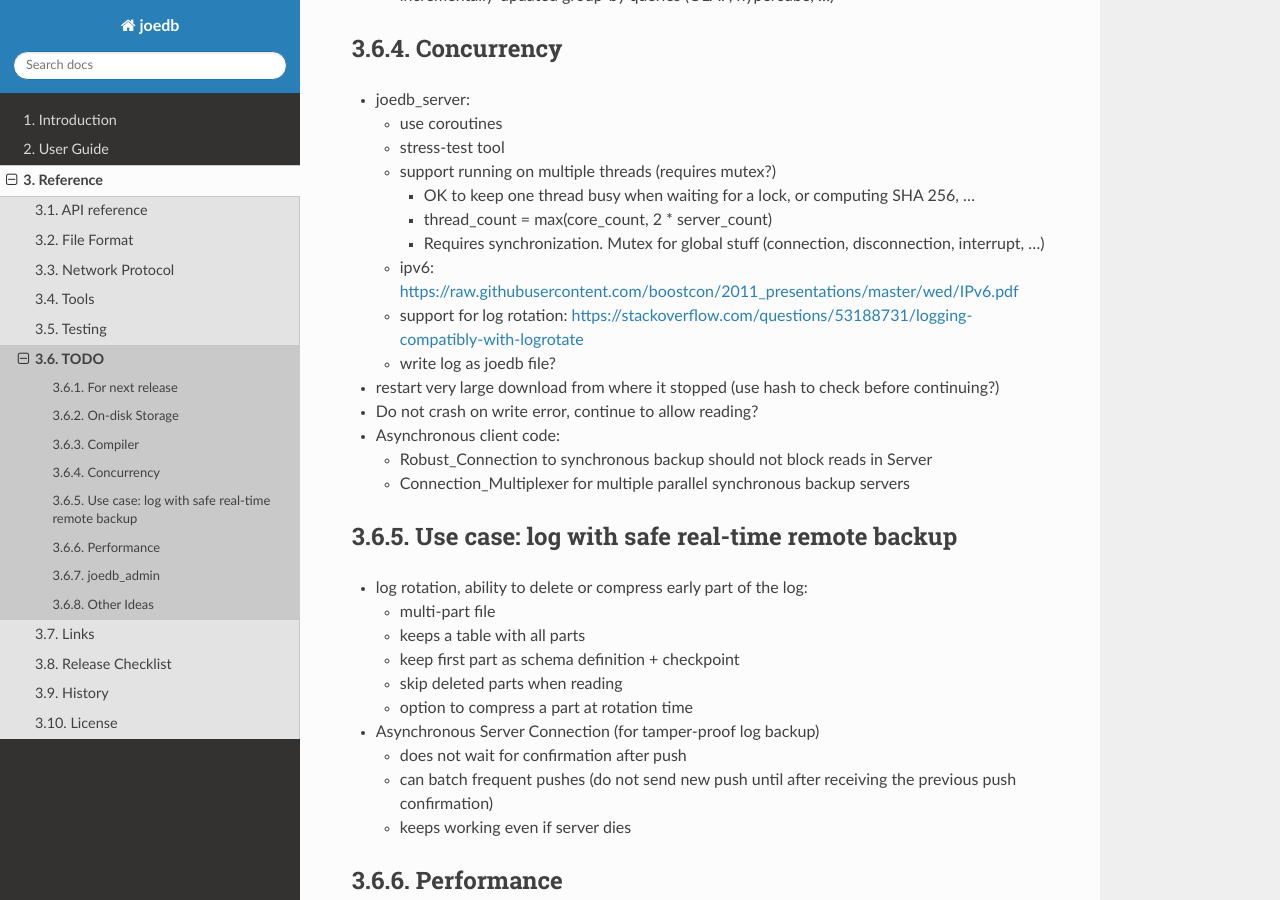
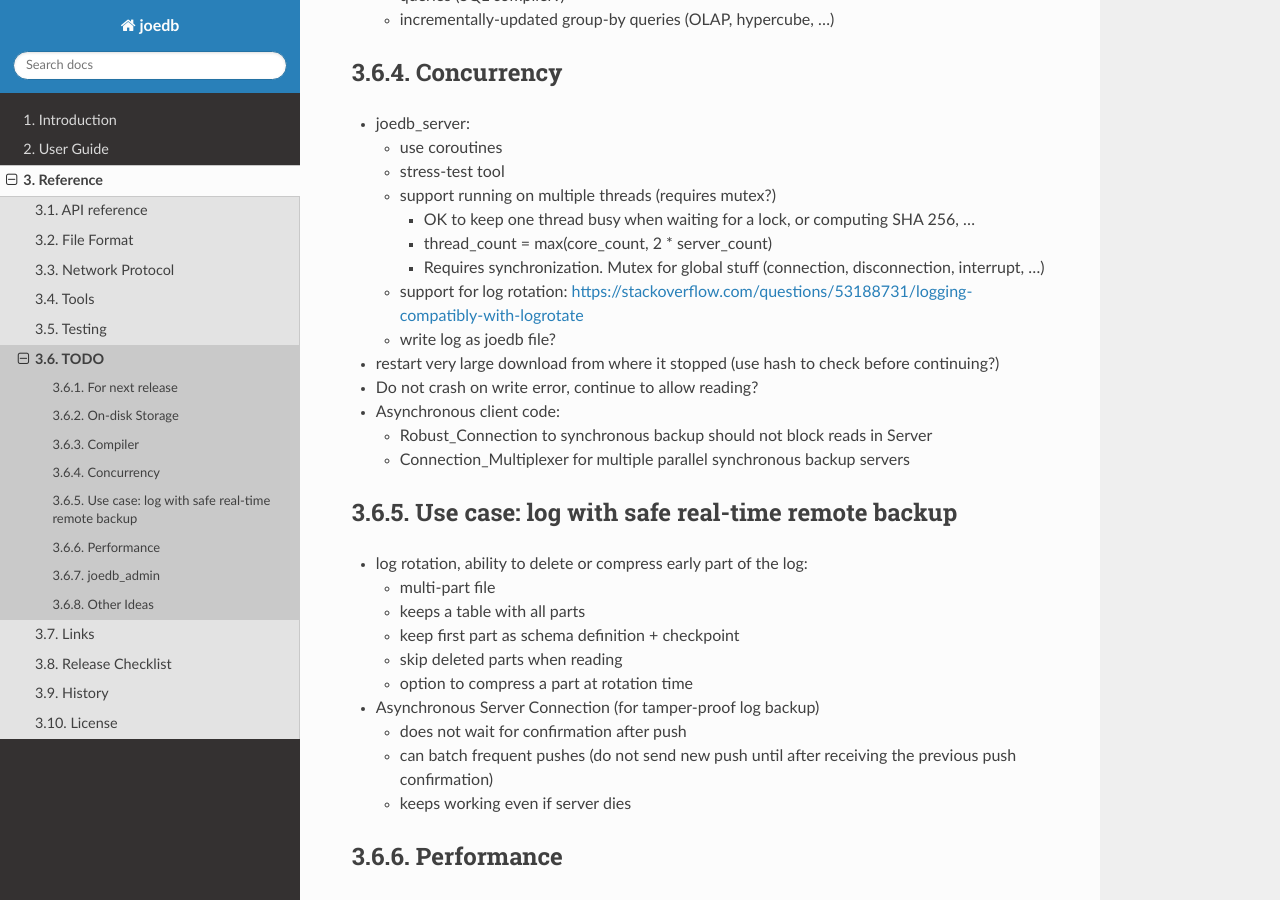
Before and after one commit to Remi-Coulom/joedb, a Sphinx documentation site: the page built from doc/source/todo.rst, in a window 1280 px wide and 900 px high, scrolled down 1976 px. Built offline with Sphinx 7.4.7 and the Read the Docs theme 3.1.0, drawn with Linux system fonts in a browser that asks for light colours; formulas are drawn with MathJax 3; part of the change alters nothing that is shown; some of the changed text lies outside the part shown.

```diff
--- a/doc/source/todo.rst
+++ b/doc/source/todo.rst
@@ -9,6 +9,7 @@ For next release
    - use -1 for null references, and start indexing at zero
    - Freedom_Keeper: instead of if (compact), use a pointer and
      virtual functions.
+   - support unix sockets for server + ssh client
    - joedbc:
 
      - Split Database with Database_Storage parent
@@ -111,7 +112,6 @@ Concurrency
     - thread_count = max(core_count, 2 * server_count)
     - Requires synchronization. Mutex for global stuff (connection, disconnection, interrupt, ...)
 
-  - ipv6: https://raw.githubusercontent.com/boostcon/2011_presentations/master/wed/IPv6.pdf
   - support for log rotation: https://stackoverflow.com/questions/53188731/logging-compatibly-with-logrotate
   - write log as joedb file?
 
```
